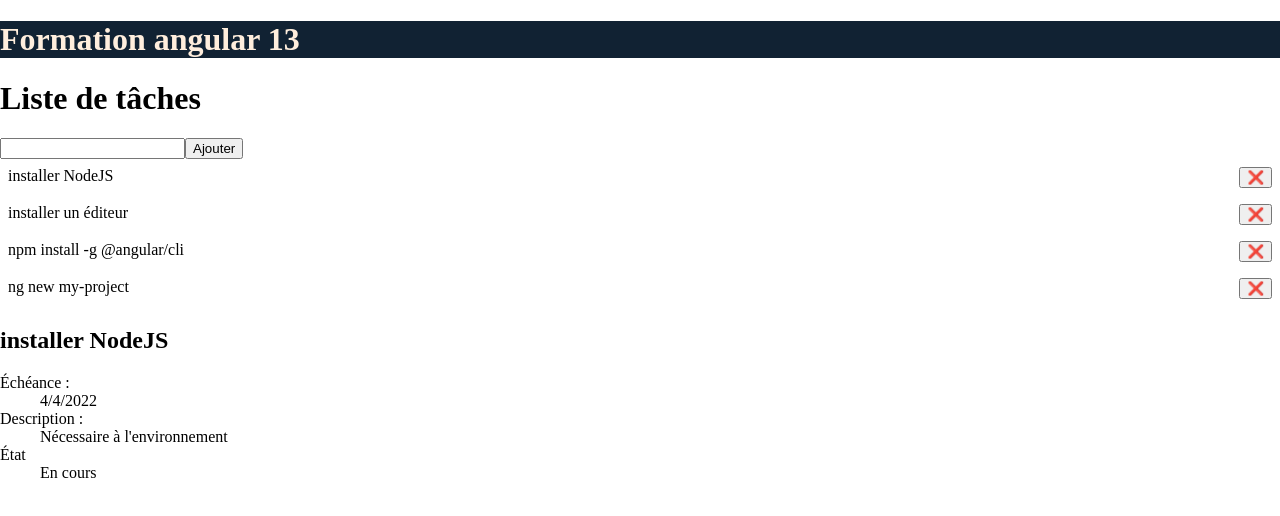
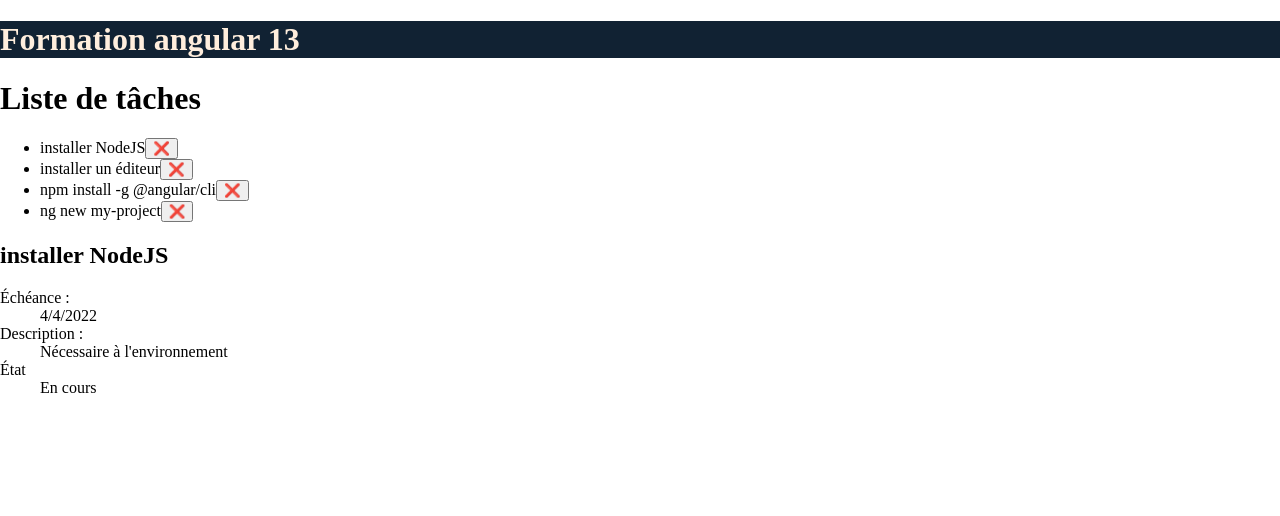
Before and after one commit to pbreteche/ng22w15, an Angular app: page / in a window 1280 px wide. Shown: the top 516 px of the page. Built offline with nearby package versions, Linux system fonts and the light colour scheme.

Commit message:
nav component

```diff
--- a/src/app/app.component.html
+++ b/src/app/app.component.html
@@ -1,11 +1,3 @@
 <app-title></app-title>
-<nav>
-<ul>
-    <input [(ngModel)]="newTask.name" (keyup.enter)="add()"><button (click)="add()">Ajouter</button>
-    <li *ngFor="let task of tasks; index as i">
-        <a (click)="select(task)">{{ task.name }}</a>
-        <button aria-label="Supprimer" (click)="delete(i)">❌</button>
-    </li>
-</ul>
-</nav>
+<app-nav (taskSelected)="select($event)"></app-nav>
 <app-detail [task]="selectedTask"></app-detail>
--- a/src/app/app.component.ts
+++ b/src/app/app.component.ts
@@ -8,27 +8,14 @@ import { TasksStorageService } from './tasks-storage.service';
   styleUrls: ['./app.component.scss']
 })
 export class AppComponent {
-  tasks: Task[];
   newTask = new Task();
   selectedTask?: Task;
 
   constructor(private storage: TasksStorageService) {
-    this.tasks = storage.load();
-    this.selectedTask = this.tasks[0];
+    this.selectedTask = this.storage.first();
   }
 
   select(task: Task): void {
     this.selectedTask = task;
   }
-
-  delete(i: number): void {
-    this.tasks.splice(i, 1);
-    this.storage.save(this.tasks);
-  }
-
-  add(): void {
-    this.tasks.push(this.newTask);
-    this.newTask = new Task();
-    this.storage.save(this.tasks);
-  }
 }
--- a/src/app/app.module.ts
+++ b/src/app/app.module.ts
@@ -5,12 +5,14 @@ import { BrowserModule } from '@angular/platform-browser';
 import { AppComponent } from './app.component';
 import { DetailComponent } from './detail/detail.component';
 import { TitleComponent } from './title/title.component';
+import { NavComponent } from './nav/nav.component';
 
 @NgModule({
   declarations: [
     AppComponent,
     DetailComponent,
-    TitleComponent
+    TitleComponent,
+    NavComponent
   ],
   imports: [
     BrowserModule,
--- /dev/null
+++ b/src/app/nav/nav.component.html
@@ -0,0 +1,8 @@
+<nav>
+    <ul>
+        <li *ngFor="let task of tasks; index as i">
+            <a (click)="select(task)">{{ task.name }}</a>
+            <button aria-label="Supprimer" (click)="delete(i)">❌</button>
+        </li>
+    </ul>
+</nav>
--- /dev/null
+++ b/src/app/nav/nav.component.ts
@@ -0,0 +1,27 @@
+import { Component, EventEmitter, Output } from '@angular/core';
+import { Task } from '../task';
+import { TasksStorageService } from '../tasks-storage.service';
+
+@Component({
+  selector: 'app-nav',
+  templateUrl: './nav.component.html',
+  styleUrls: ['./nav.component.scss']
+})
+export class NavComponent {
+  tasks: Task[];
+  @Output()
+  taskSelected = new EventEmitter<Task>();
+
+  constructor(private storage: TasksStorageService) {
+    this.tasks = storage.load();
+  }
+
+  select(task: Task): void {
+    this.taskSelected.emit(task);
+  }
+
+  delete(i: number): void {
+    this.tasks.splice(i, 1);
+    this.storage.save(this.tasks);
+  }
+}
--- a/src/app/tasks-storage.service.ts
+++ b/src/app/tasks-storage.service.ts
@@ -20,4 +20,10 @@ export class TasksStorageService {
   save(tasks: Task[]) {
     localStorage.setItem(TASKS_ITEM, JSON.stringify(tasks));
   }
+
+  first(): Task {
+    let tasks = this.load();
+
+    return tasks[0];
+  }
 }
```
Also changed, not shown: src/app/nav/nav.component.scss (added), 1 other file (tests, documents, lock files or other folders).
